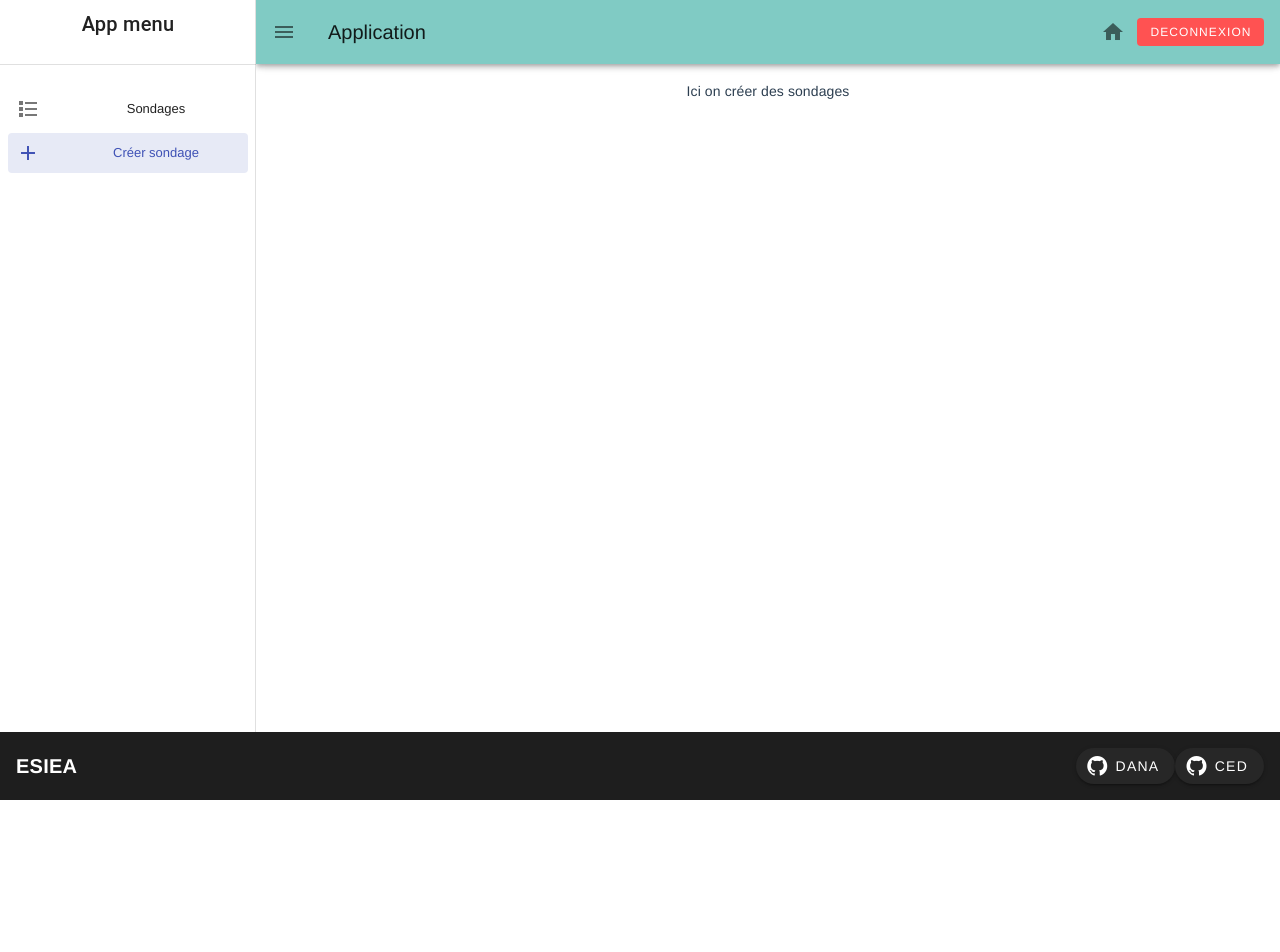
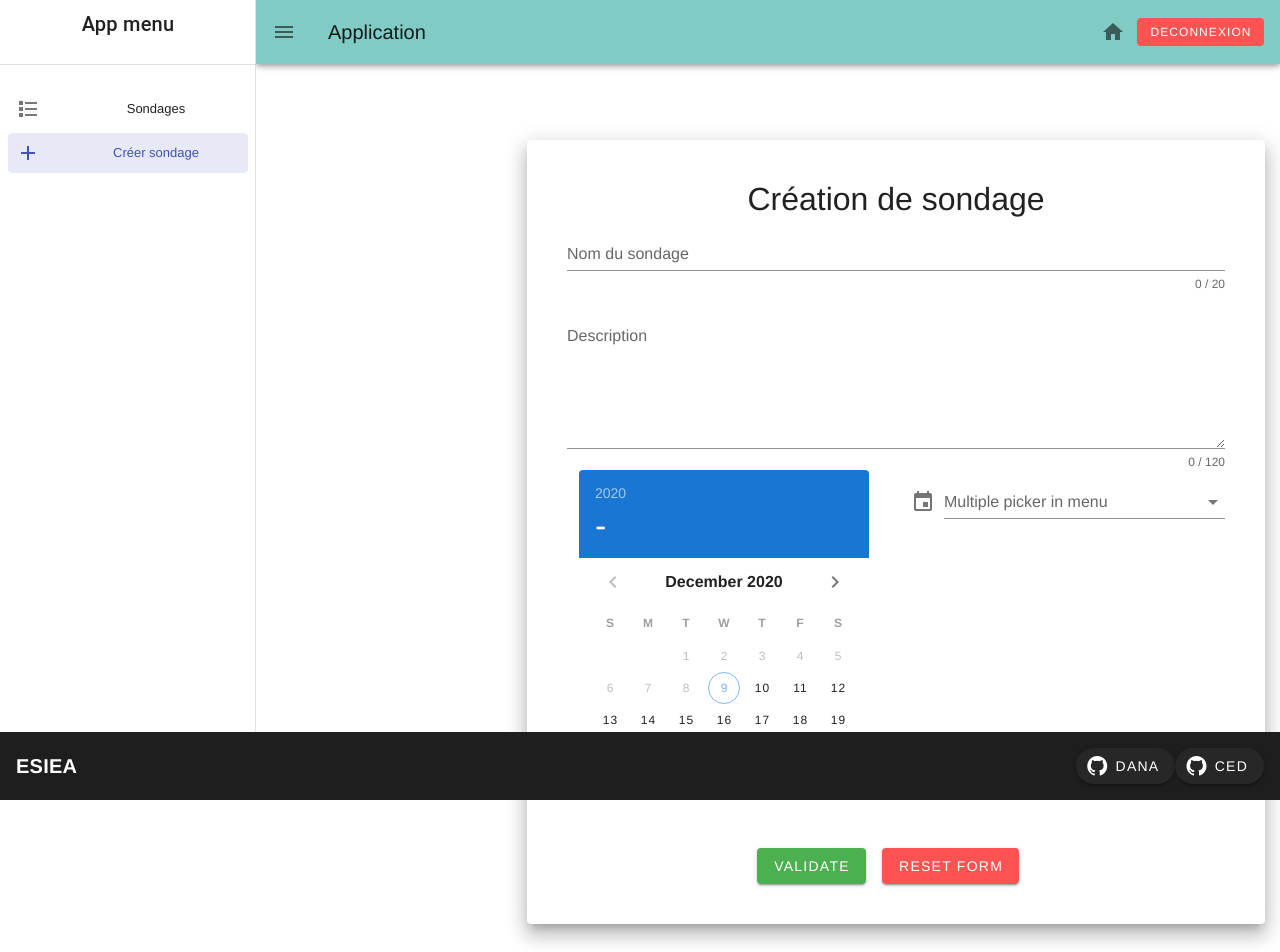
Before and after one commit to Cedricpasquier/Projet_PWOM_Front, a Vue app: page /Menu/CreerSondage in a window 1280 px wide. Shown: the top 952 px of the page. Before the commit the page ends 800 px from the top, so only its background shows below. Built offline with nearby package versions, Linux system fonts and the light colour scheme; sample sign-in values are in the browser's storage.

Commit message:
Form creation working with a wonderful Vuetify front

```diff
--- a/src/Menu.vue
+++ b/src/Menu.vue
@@ -62,8 +62,6 @@
 <script>
 export default {
   name: 'Menu',
-  components:{
-  },
   computed: {
     loggedIn() {
       return this.$store.state.auth.status.loggedIn;
@@ -89,6 +87,7 @@ export default {
       { text: 'Créer sondage', title:"creerSondage", icon: 'mdi-plus' , to: '/Menu/CreerSondage'},
     ],
     drawer: null,
+    model: 1
   })
 }
 </script>
--- a/src/components/CreerSondage.vue
+++ b/src/components/CreerSondage.vue
@@ -1,12 +1,182 @@
 <template>
   <div class="creerSondage">
-    <v-card-text>Ici on créer des sondages</v-card-text>
+    <v-main classe='main'>
+      <v-container fill-height="fill-height" >
+        <v-layout  align-center="align-center" justify-center="justify-center">
+          <v-flex class="login-form text-xs-center ">
+            <v-card class="pa-10" elevation="12" light="light" :loading="loading" :disabled="setDisable">
+              <div class="h2">Création de sondage</div>
+              <v-form
+                  ref="form"
+                  v-model="valid"
+                  lazy-validation
+              >
+                <v-text-field
+                    v-model="formName"
+                    :counter="20"
+                    :rules="formNameRules"
+                    label="Nom du sondage"
+                    required
+                ></v-text-field>
+                <v-textarea
+                    v-model="description"
+                    label="Description"
+                    :counter="120"
+                    single-line
+                    full-width
+                    :rules="descriptionRules"
+                    required
+                ></v-textarea>
+                <v-row>
+                  <v-col
+                      cols="12"
+                      sm="6"
+                  >
+                    <v-date-picker
+                        v-model="dates"
+                        multiple
+                        @input="menu = true"
+                        :min="today"
+                        locale="france"
+                    ></v-date-picker>
+                  </v-col>
+                  <v-col
+                      cols="12"
+                      sm="6"
+                  >
+                    <v-combobox
+                        v-model="dates"
+                        multiple
+                        label="Multiple picker in menu"
+                        prepend-icon="mdi-calendar"
+                        readonly
+                    ></v-combobox>
+                  </v-col>
+                </v-row>
+                <v-btn
+                    :disabled="!valid"
+                    color="success"
+                    class="mr-4"
+                    @click="validate"
+                >
+                  Validate
+                </v-btn>
+
+                <v-btn
+                    color="error"
+                    class="mr-4"
+                    @click="reset"
+                >
+                  Reset Form
+                </v-btn>
+              </v-form>
+            </v-card>
+            <v-snackbar
+                v-model="snackbar"
+                :timeout="timeout"
+            >
+              {{ snakbarsText }}
+
+              <template v-slot:action="{ attrs }">
+                <v-btn
+                    color="blue"
+                    v-bind="attrs"
+                    @click="snackbar = false"
+                >
+                  Close
+                </v-btn>
+              </template>
+            </v-snackbar>
+          </v-flex>
+        </v-layout>
+      </v-container>
+    </v-main>
   </div>
 </template>
 
 <script>
+import UserService from '../services/user.service';
 export default {
-name: "CreerSondage"
+name: "CreerSondage",
+  data: vm => ({
+    today: new Date().toISOString().slice(0, 10),
+    loading: false,
+    setDisable: false,
+    valid: true,
+    formName: '',
+    errorMessage: '',
+    errorVisible: false,
+    formNameRules: [
+      v => !!v || 'Le nom ne peut pas être vide',
+      v => (v && v.length <= 20) || 'Le nom du sondage ne peut pas dépasser 10 caractères',
+    ],
+    description: '',
+    descriptionRules: [
+      v => (v && v.length <= 120) || 'La description est trop longue',
+    ],
+    dates: [],
+    date: new Date().toISOString().substr(0, 10),
+    dateFormatted: vm.formatDate(new Date().toISOString().substr(0, 10)),
+    dateMysqlFormatted: '',
+    menu: false,
+    timeout: 3000,
+    snackbar: false,
+    snakbarsText: ''
+  }),
+
+  computed: {
+    computedDateFormatted: {
+      set(){
+        return this.date
+      },
+      get(){
+        return this.formatDate(this.date)
+      }
+    },
+  },
+
+  watch: {
+    date () {
+      this.dateFormatted = this.formatDate(this.date);
+      this.dateMysqlFormatted = this.mysqlDate(this.date);
+    },
+  },
+  methods: {
+    validate () {
+      if(this.$refs.form.validate()){
+        UserService.postForumlaire(this.formName,this.description,this.dates).then(
+            response => {
+              this.snakbarsText = response;
+              this.snakbarsText = "Le sondage "+ this.formName + " à été créé";
+              this.snackbar = true;
+              this.reset()
+            },
+            error => {
+              this.snakbarsText = error;
+              this.snackbar = true;
+              this.reset()
+            }
+        )
+      }
+    },
+    reset () {
+      this.formName = '';
+      this.date = new Date().toISOString().substr(0, 10);
+      this.description = '';
+    },
+    formatDate (date) {
+      if (!date) return null
+
+      const [year,month,day] = date.split('-')
+      return `${day}/${month}/${year}`
+    },
+    mysqlDate (date) {
+      if (!date) return null
+
+      const [year,month,day] = date.split('-')
+      return `${day}-${month}-${year}`
+    }
+  },
 }
 </script>
 
--- a/src/components/ListSondage.vue
+++ b/src/components/ListSondage.vue
@@ -1,12 +1,56 @@
 <template>
   <div class="listSondage">
-    <v-card-text>Ceci est une liste de sondage</v-card-text>
+    <v-main classe='main'>
+      <v-container fill-height="fill-height" >
+        <v-layout  align-center="align-center" justify-center="justify-center">
+          <v-flex class="login-form text-xs-center ">
+            <v-expansion-panels>
+              <v-expansion-panel
+                  v-for="(item,i) in 5"
+                  :key="i"
+              >
+                <v-expansion-panel-header>
+                  Item
+                </v-expansion-panel-header>
+                <v-expansion-panel-content>
+                  Lorem ipsum dolor sit amet, consectetur adipiscing elit, sed do eiusmod tempor incididunt ut labore et dolore magna aliqua. Ut enim ad minim veniam, quis nostrud exercitation ullamco laboris nisi ut aliquip ex ea commodo consequat.
+                </v-expansion-panel-content>
+              </v-expansion-panel>
+            </v-expansion-panels>
+          </v-flex>
+        </v-layout>
+      </v-container>
+    </v-main>
   </div>
 </template>
 
 <script>
+import UserService from '../services/user.service';
 export default {
-name: "ListSondage"
+  name: "ListSondage",
+  data() {
+    return {
+      content: ''
+    };
+  },
+  computed: {
+    currentUser() {
+      return this.$store.state.auth.user;
+    }
+  },
+  mounted() {
+    UserService.getAllForm().then(
+        response => {
+          this.content = response.data;
+        },
+        error => {
+          this.content = error.message;
+        }
+    );
+    if (!this.currentUser) {
+      this.$router.push('/login');
+    }
+  }
 }
 </script>
 
--- /dev/null
+++ b/src/models/allForms.js
@@ -0,0 +1,5 @@
+export default class AllForms {
+    constructor(allForms) {
+        this.allForms = allForms
+    }
+}
--- a/src/services/auth-header.js
+++ b/src/services/auth-header.js
@@ -1,8 +1,8 @@
 export default function authHeader() {
     let user = JSON.parse(localStorage.getItem('user'));
-
     if (user && user.accessToken) {
-        return { Authorization: 'Bearer ' + user.accessToken };
+        return {
+            Authorization: `Bearer eyJhbGciOiJIUzUxMiJ9.eyJzdWIiOiJkYW5hIiwiaWF0IjoxNjA4MTk1Mjk3LCJleHAiOjE2MDgyODE2OTd9.sbmvQ5hUg1p-kTW-vKFP2xQ19cHSK3PrW0FyN6sL9oqBdEkAd-5BGa0F74-TOF4dRlE4ceDoVvEIo3PhAEGBcg`};
     } else {
         return {};
     }
--- a/src/services/user.service.js
+++ b/src/services/user.service.js
@@ -1,24 +1,28 @@
 import axios from 'axios';
 import authHeader from './auth-header';
 
-const API_URL = 'http://localhost:8080/api/test/';
+const API_URL = 'http://localhost:8081/api/';
 
 class UserService {
-    getPublicContent() {
-        return axios.get(API_URL + 'all');
+
+    postForumlaire(formName, description, dates) {
+        return axios.post(API_URL + 'form', {
+            nomFormulaire: formName,
+            descFormulaire: description,
+            dates: dates
+        },{ headers: authHeader() }).then(
+            response => {
+                return response.data;
+            }
+        );
     }
 
-    getUserBoard() {
-        return axios.get(API_URL + 'user', { headers: authHeader() });
-    }
-
-    getModeratorBoard() {
-        return axios.get(API_URL + 'mod', { headers: authHeader() });
+    getAllForm() {
+        return axios.get(API_URL + 'getallform', { headers: authHeader() });
     }
 
     getAdminBoard() {
         return axios.get(API_URL + 'admin', { headers: authHeader() });
     }
 }
-
 export default new UserService();
--- a/src/store/index.js
+++ b/src/store/index.js
@@ -8,5 +8,5 @@ Vue.use(Vuex);
 export default new Vuex.Store({
     modules: {
         auth
-    }
+    },
 });
```
Also changed, not shown: src/models/form.js (added, +7 -0 lines).
